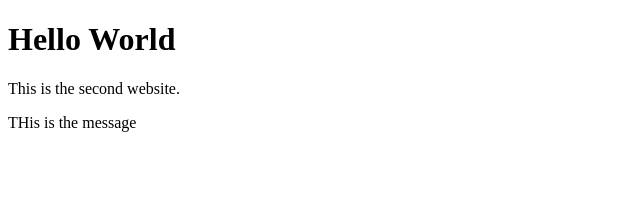
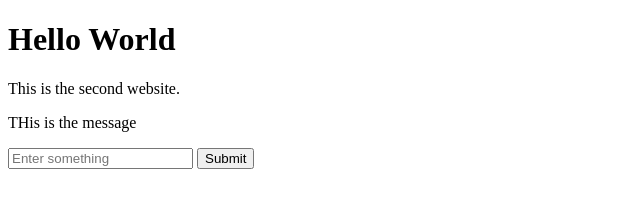
Before and after one commit to cmroy434-droid/second-website, a plain HTML site: page index.html in a window 1280 px wide. Shown: the whole page, without its empty margins (0-640 px from the left). Drawn offline with Linux system fonts and the light colour scheme.

Commit message:
Update index.html

```diff
--- a/index.html
+++ b/index.html
@@ -9,5 +9,7 @@
     <h1>Hello World</h1>
     <p>This is the second website.</p>
     <p> THis is the message</p>
+    <input type="text" placeholder="Enter something">
+    <button>Submit</button>
 </body>
 </html>
```
